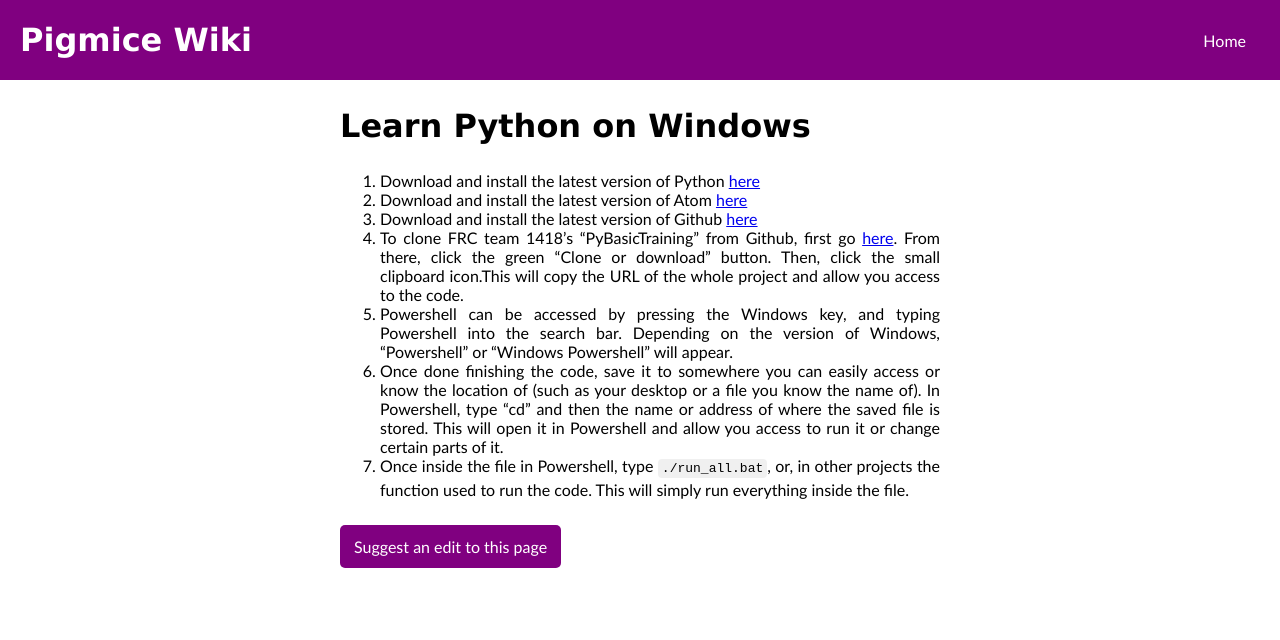
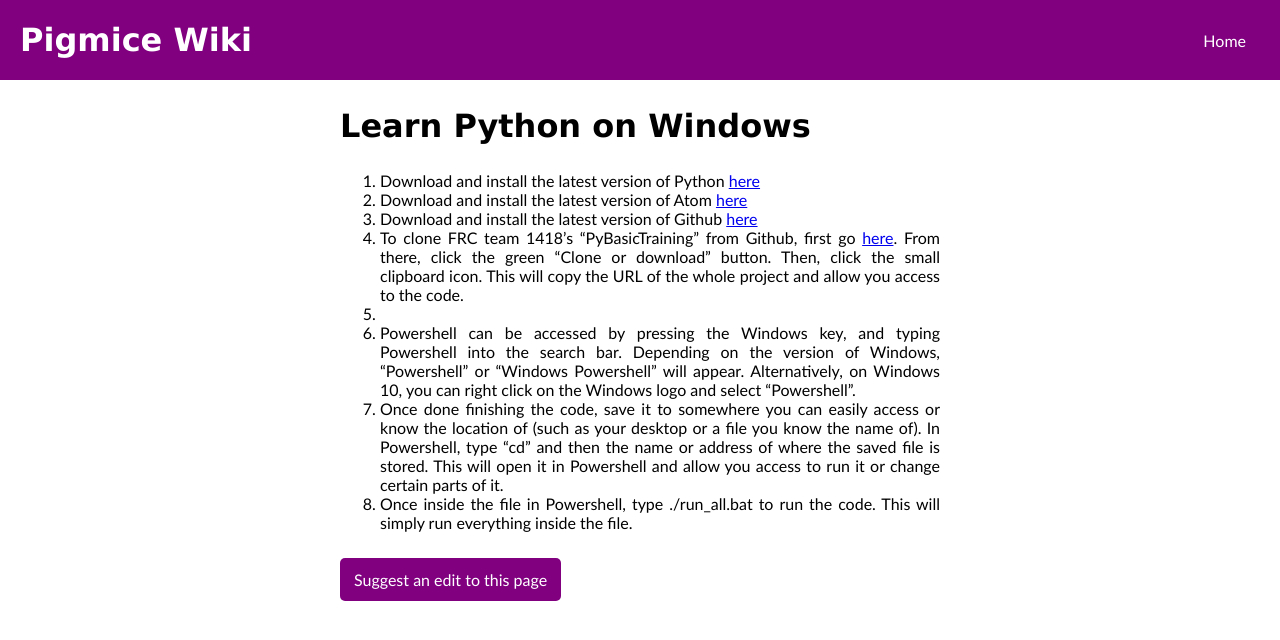
Before and after one commit to Pigmice2733/wiki, a Jekyll site: the page built from programming/getting-started.md, in a window 1280 px wide. Shown: the top 640 px of the page. Built offline with Jekyll 4.4.1, drawn with Linux system fonts in a browser that asks for light colours; our own code applies the rules of GitHub Pages for plain Markdown files.

Commit message:
Update getting-started.md

```diff
--- a/programming/getting-started.md
+++ b/programming/getting-started.md
@@ -4,12 +4,13 @@
 2. Download and install the latest version of Atom [here](https://atom.io/)
 3. Download and install the latest version of Github [here](https://desktop.github.com/)
 4. To clone FRC team 1418's "PyBasicTraining" from Github, first go [here](https://github.com/frc1418/pybasictraining).
-From there, click the green "Clone or download" button. Then, click the small clipboard icon.This will copy the URL of the whole
+From there, click the green "Clone or download" button. Then, click the small clipboard icon. This will copy the URL of the whole
 project and allow you access to the code.
-5. Powershell can be accessed by pressing the Windows key, and typing Powershell into the search bar. Depending on the version of
-Windows, "Powershell" or "Windows Powershell" will appear.
-6. Once done finishing the code, save it to somewhere you can easily access or know the location of (such as your desktop or
+5.
+6. Powershell can be accessed by pressing the Windows key, and typing Powershell into the search bar. Depending on the version of
+Windows, "Powershell" or "Windows Powershell" will appear. Alternatively, on Windows 10, you can right click on the Windows logo and select "Powershell".
+7. Once done finishing the code, save it to somewhere you can easily access or know the location of (such as your desktop or
 a file you know the name of). In Powershell, type "cd" and then the name or address of where the saved file is stored. This will open
 it in Powershell and allow you access to run it or change certain parts of it.
-7. Once inside the file in Powershell, type `./run_all.bat`, or, in other projects the function used to run the code. This will
+8. Once inside the file in Powershell, type ./run_all.bat to run the code. This will
 simply run everything inside the file.
```
